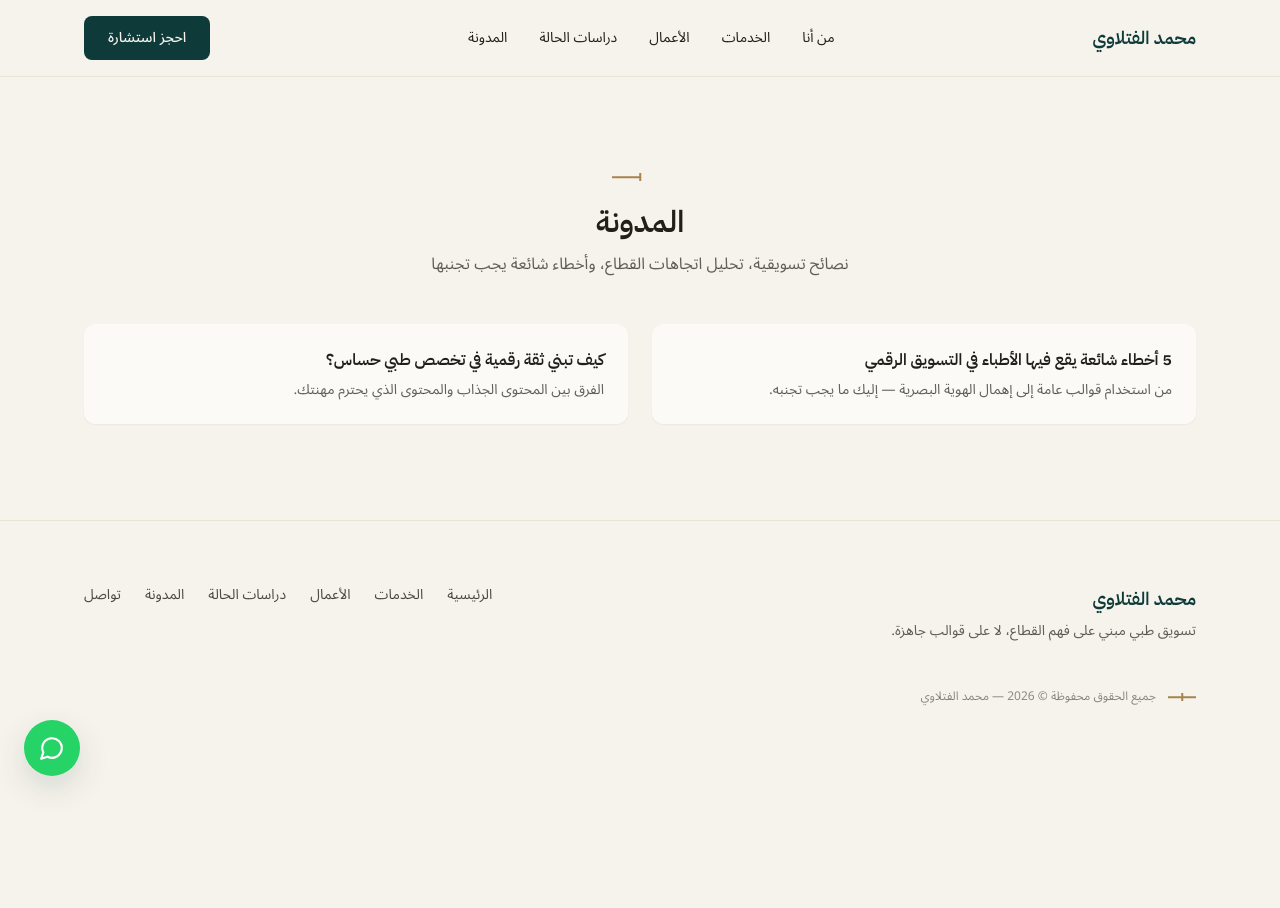
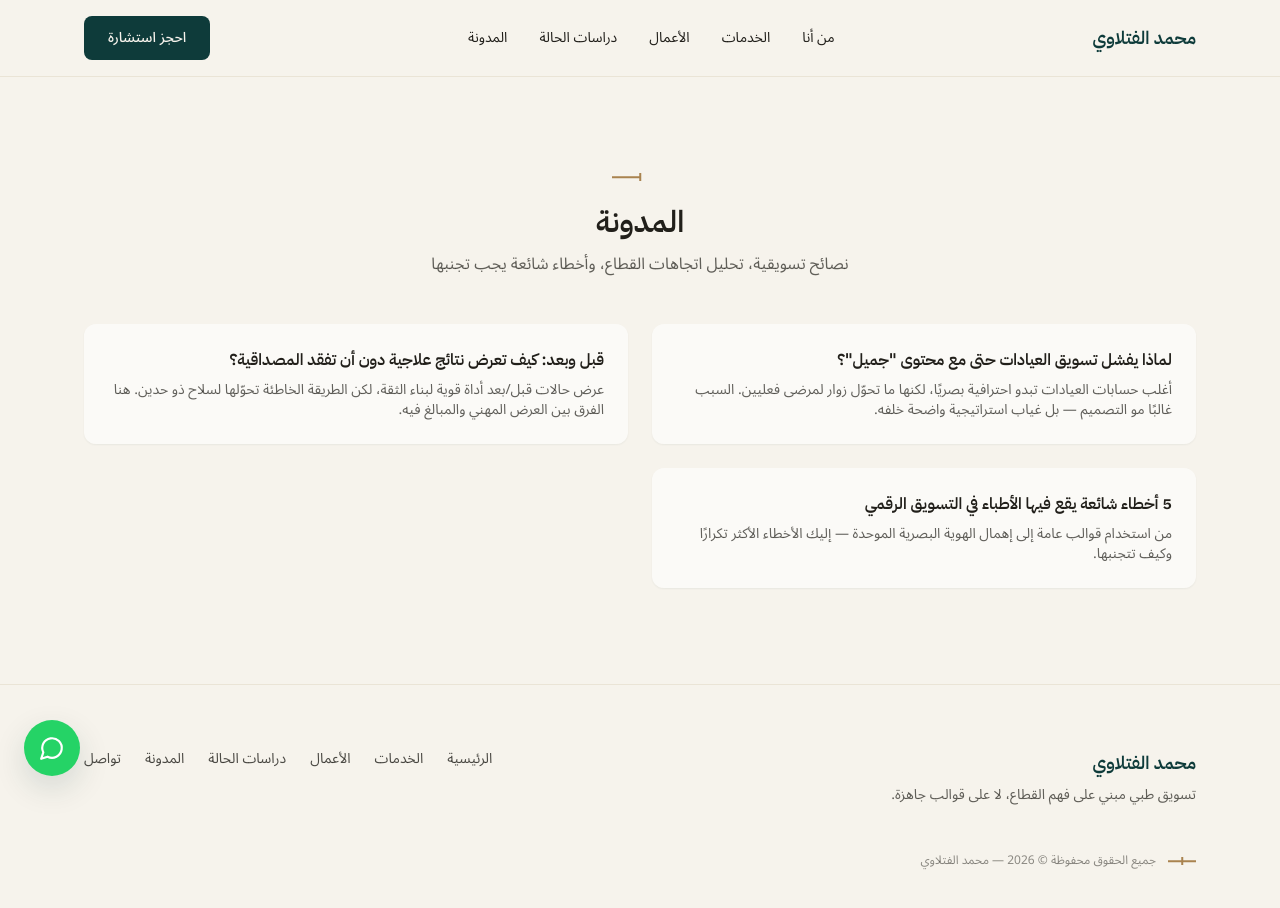
Before and after one commit to mriad4454-hash/mohamm, a Next.js app: page /blog in a window 1280 px wide. Shown: the top 908 px of the page. Before the commit the page ends 800 px from the top, so only its background shows below. Built offline with nearby package versions, Linux system fonts and the light colour scheme.

Commit message:
Update page.tsx

```diff
--- a/app/blog/page.tsx
+++ b/app/blog/page.tsx
@@ -8,12 +8,19 @@ export const metadata: Metadata = {
 
 const posts = [
   {
-    title: "5 أخطاء شائعة يقع فيها الأطباء في التسويق الرقمي",
-    excerpt: "من استخدام قوالب عامة إلى إهمال الهوية البصرية — إليك ما يجب تجنبه.",
+    title: "لماذا يفشل تسويق العيادات حتى مع محتوى \"جميل\"؟",
+    excerpt:
+      "أغلب حسابات العيادات تبدو احترافية بصريًا، لكنها ما تحوّل زوار لمرضى فعليين. السبب غالبًا مو التصميم — بل غياب استراتيجية واضحة خلفه.",
   },
   {
-    title: "كيف تبني ثقة رقمية في تخصص طبي حساس؟",
-    excerpt: "الفرق بين المحتوى الجذاب والمحتوى الذي يحترم مهنتك.",
+    title: "قبل وبعد: كيف تعرض نتائج علاجية دون أن تفقد المصداقية؟",
+    excerpt:
+      "عرض حالات قبل/بعد أداة قوية لبناء الثقة، لكن الطريقة الخاطئة تحوّلها لسلاح ذو حدين. هنا الفرق بين العرض المهني والمبالغ فيه.",
+  },
+  {
+    title: "5 أخطاء شائعة يقع فيها الأطباء في التسويق الرقمي",
+    excerpt:
+      "من استخدام قوالب عامة إلى إهمال الهوية البصرية الموحدة — إليك الأخطاء الأكثر تكرارًا وكيف تتجنبها.",
   },
 ];
 
```
